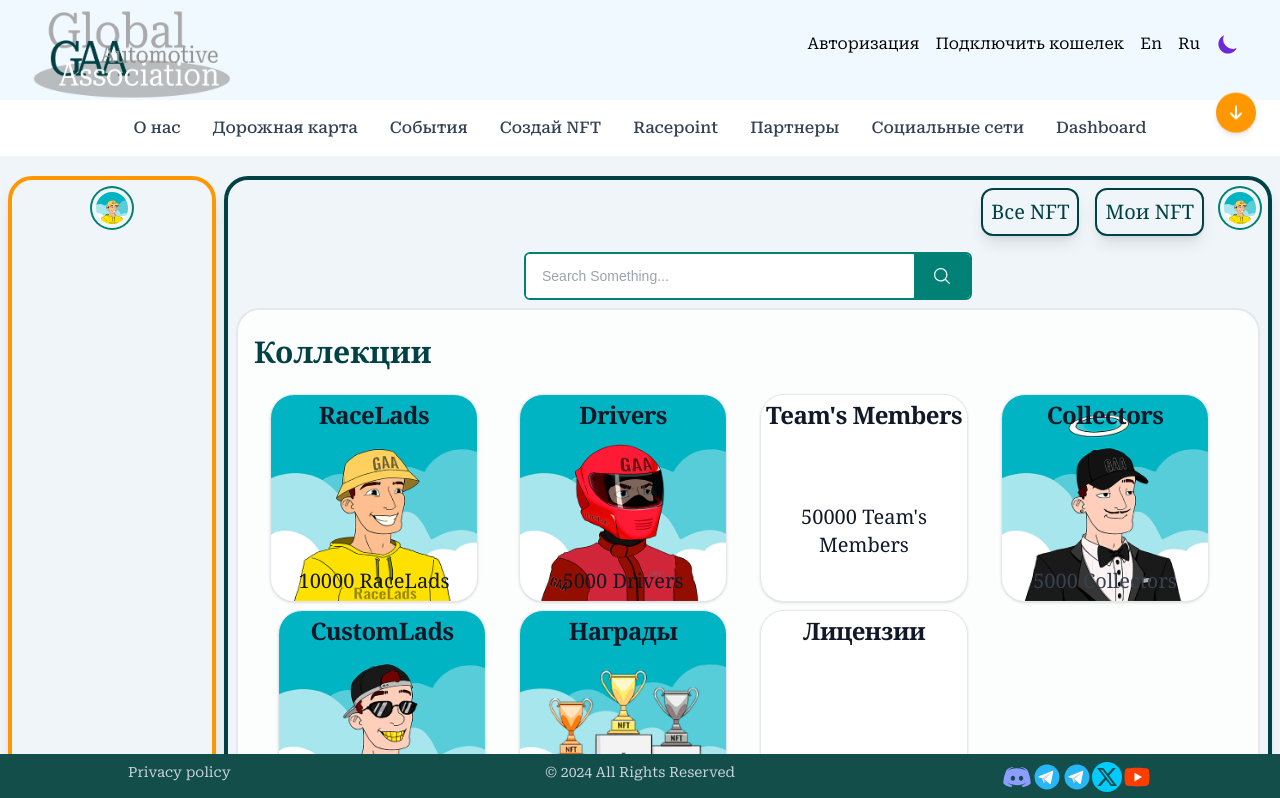
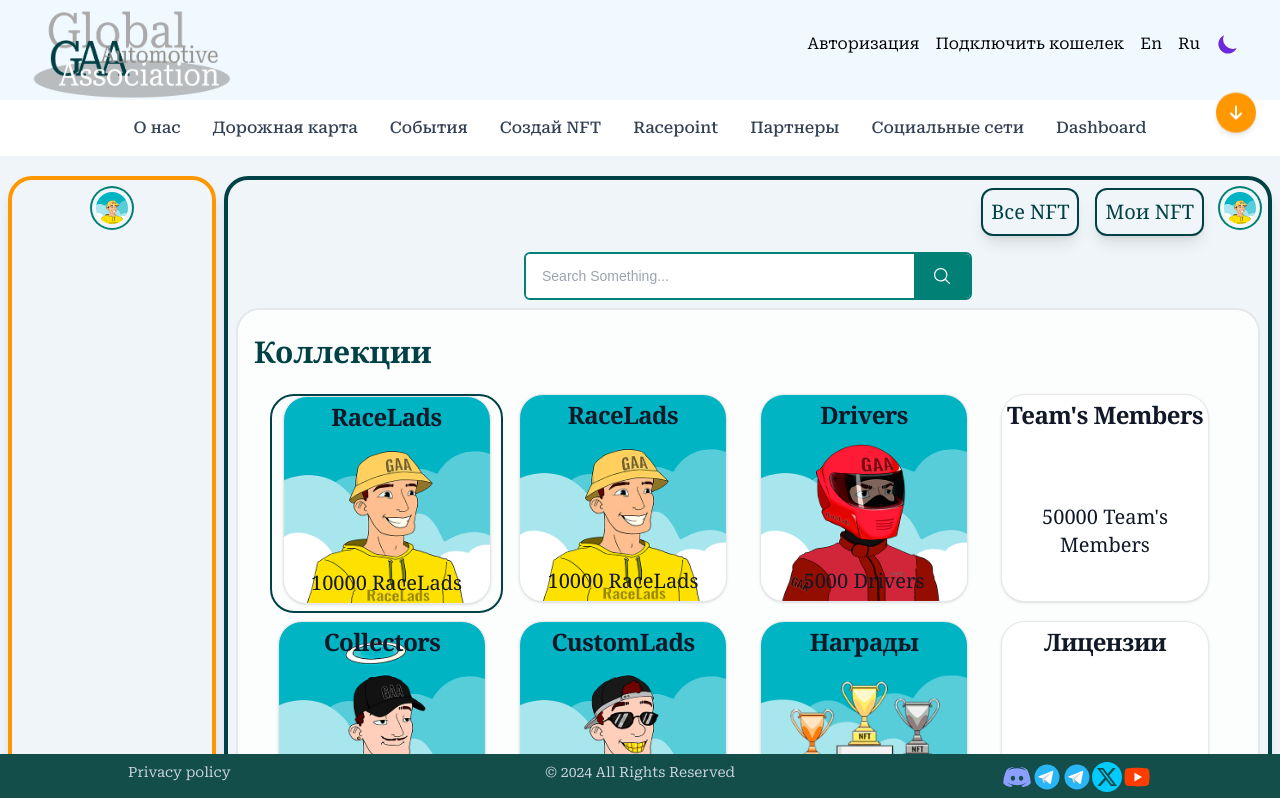
Before and after one commit to serbe/gaa, a Next.js app: page /rudashboard in a window 1280 px wide. Shown: the top 798 px of the page. Built offline with nearby package versions, Linux system fonts and the light colour scheme.

Commit message:
rudashboard юобавил появляющуюся кнопку на карточке

```diff
--- a/src/app/rudashboard/page.tsx
+++ b/src/app/rudashboard/page.tsx
@@ -75,6 +75,34 @@
                 <div className="px-2 text-xl font-semibold md:pt-2 md:text-3xl">
                   <div className="pt-2 text-left">Коллекции</div>
                   <div className="mt-2 grid grid-cols-1 gap-2 space-x-2 p-4 text-base text-gray-900 sm:grid-cols-2 md:text-xl lg:grid-cols-3 xl:grid-cols-4 2xl:grid-cols-5">
+                    <div className="rounded-3xl border border-2 border-p1-darkgreen">
+                      <div className="group relative inline-block">
+                        <a
+                          href="#"
+                          className="block h-52 w-52 overflow-hidden rounded-3xl border border-gray-200 bg-white bg-[url('/HeroNFT/RaceLads/RaceLads1.png')] bg-contain bg-no-repeat p-1 shadow duration-300 ease-in-out hover:scale-105 hover:bg-gray-100 hover:text-transparent dark:border-gray-700 dark:bg-gray-800 dark:hover:bg-gray-700"
+                        >
+                          <h5 className="mb-2 text-2xl font-bold tracking-tight dark:text-p1-green">
+                            RaceLads
+                          </h5>
+                          <p className="pt-32 font-normal dark:text-gray-400">10000 RaceLads</p>
+                        </a>
+
+                        <div className="absolute inset-0 flex translate-y-4 transform items-end justify-center opacity-0 transition-all duration-500 group-hover:translate-y-0 group-hover:opacity-100">
+                          <ul className="w-full rounded-lg bg-white p-2 text-center shadow-lg">
+                            <li>
+                              <button className="w-full rounded px-4 py-2 text-gray-700 hover:bg-gray-100">
+                                Функция 1
+                              </button>
+                            </li>
+                            <li>
+                              <button className="w-full rounded px-4 py-2 text-gray-700 hover:bg-gray-100">
+                                Функция 1
+                              </button>
+                            </li>
+                          </ul>
+                        </div>
+                      </div>
+                    </div>
                     <a
                       href="#"
                       className="block h-52 w-52 rounded-3xl border border-gray-200 bg-white bg-[url('/HeroNFT/RaceLads/RaceLads1.png')] bg-contain bg-no-repeat p-1 shadow duration-300 ease-in-out hover:scale-105 hover:bg-gray-100 hover:text-transparent dark:border-gray-700 dark:bg-gray-800 dark:hover:bg-gray-700"
```
